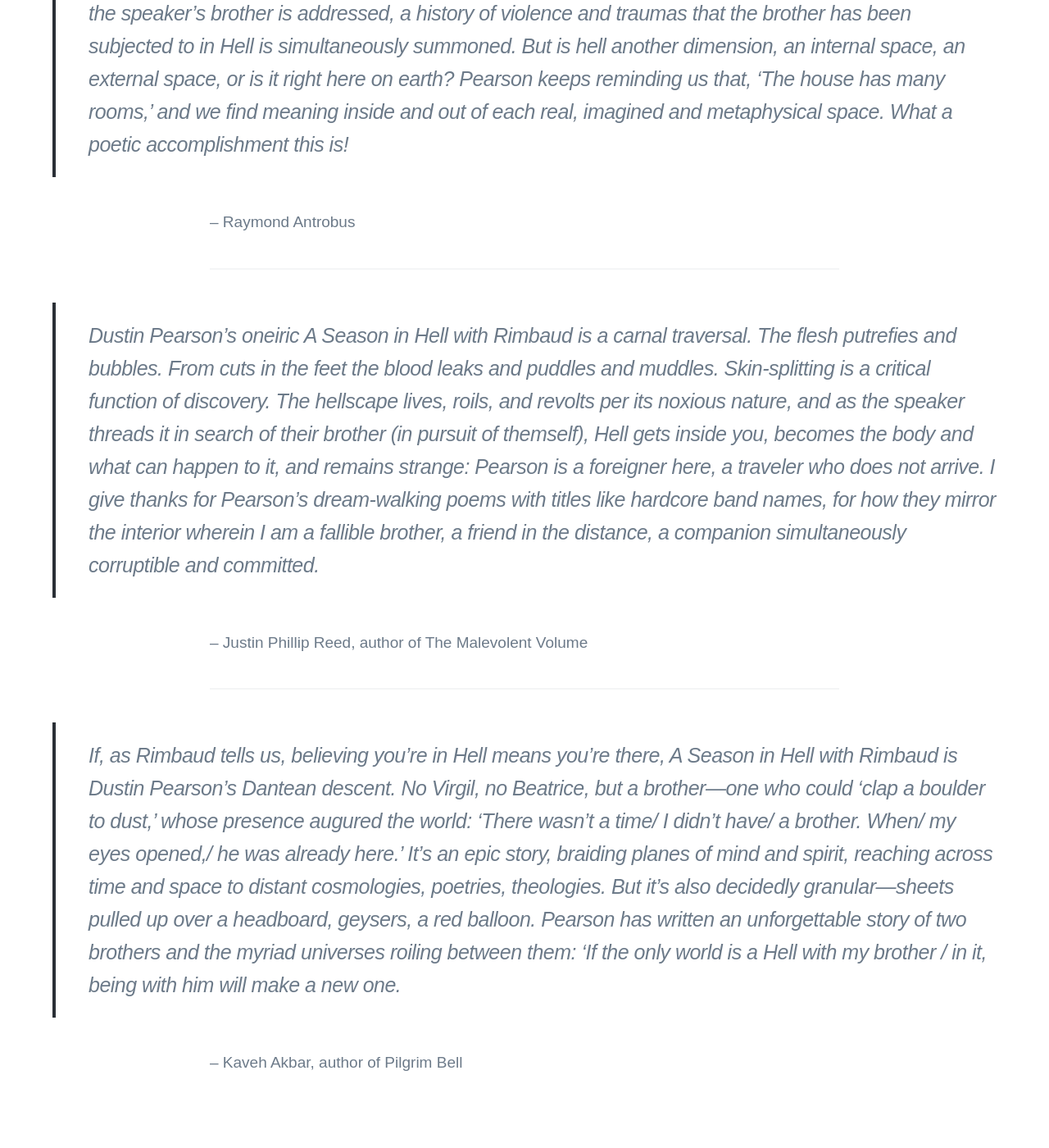
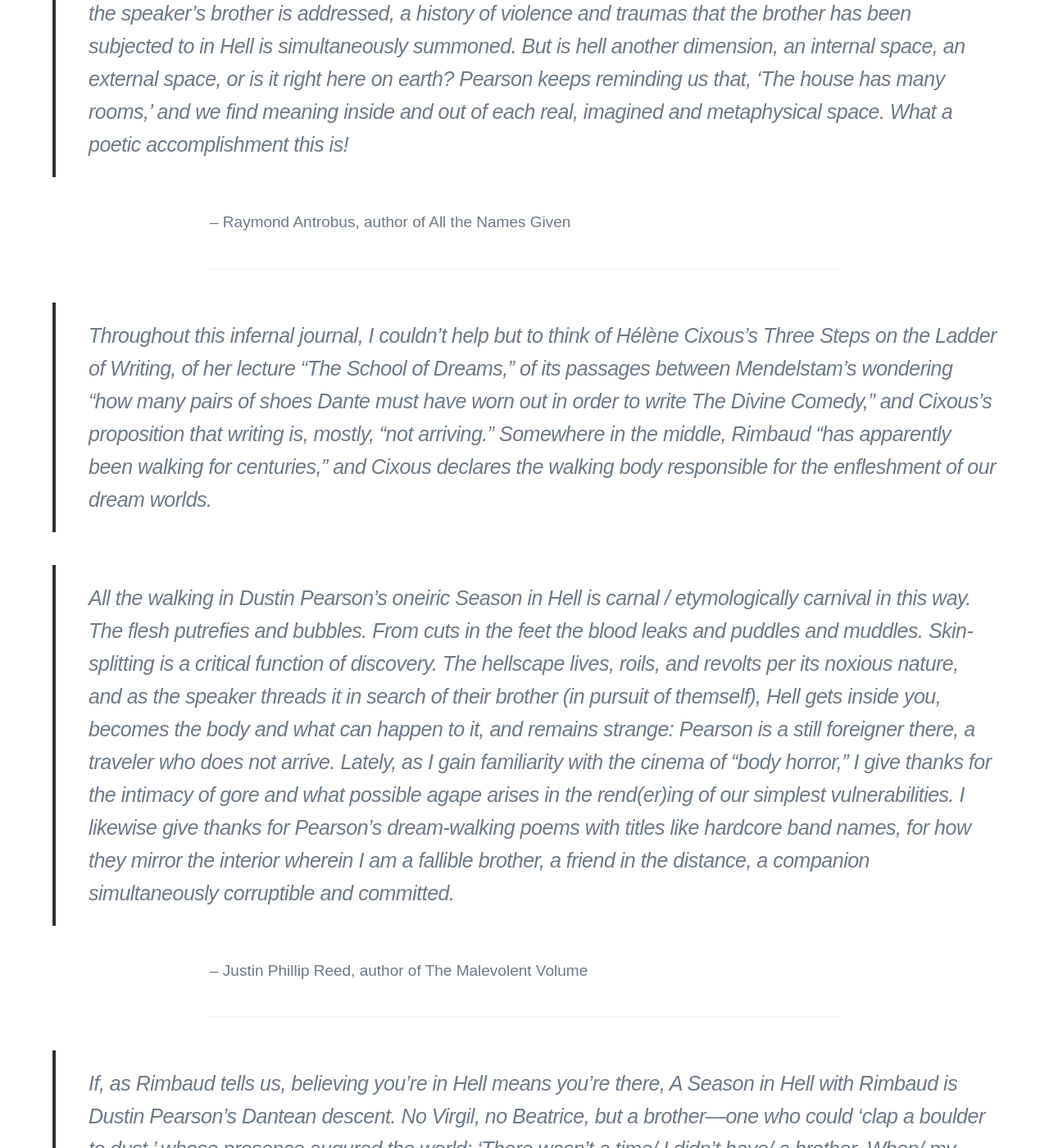
Before and after one commit to strikhar/dustinkpearson, a Jekyll site: the page built from _projects/2021-10-12-season-in-hell-with-rimbaud.md, in a window 1280 px wide and 1400 px high, scrolled down 1652 px. Shown: the whole window at 82% size. Built offline with Jekyll 4.4.1, drawn with Linux system fonts in a browser that asks for light colours; nearby versions of some CDN libraries; some web fonts are replaced.

Commit message:
Update 2021-10-12-season-in-hell-with-rimbaud.md

```diff
--- a/_projects/2021-10-12-season-in-hell-with-rimbaud.md
+++ b/_projects/2021-10-12-season-in-hell-with-rimbaud.md
@@ -21,11 +21,13 @@ ____________________________________________________________________________
 
 > *You can lose your brother to Hell/ and still be happy inside your house,’ begins one of Pearson's striking and unforgettable poems. Pearson is at once metaphysical and allegorical. While summoning Rimbaud's symbolism poetics, he creates a voice uniquely his own, with questions of brotherhood, performative masculinity, and the horrors and vulnerabilities of our mortal bodies. There are many rooms to open in each of Pearson's poems. A Season In Hell With Rimbaud is a rich and thorough collection. Each time the speaker's brother is addressed, a history of violence and traumas that the brother has been subjected to in Hell is simultaneously summoned. But is hell another dimension, an internal space, an external space, or is it right here on earth? Pearson keeps reminding us that, ‘The house has many rooms,’ and we find meaning inside and out of each real, imagined and metaphysical space. What a poetic accomplishment this is!*
 
--- Raymond Antrobus
+-- Raymond Antrobus, author of All the Names Given
 
 ---
 
-> *Dustin Pearson’s oneiric A Season in Hell with Rimbaud is a carnal traversal. The flesh putrefies and bubbles. From cuts in the feet the blood leaks and puddles and muddles. Skin-splitting is a critical function of discovery. The hellscape lives, roils, and revolts per its noxious nature, and as the speaker threads it in search of their brother (in pursuit of themself), Hell gets inside you, becomes the body and what can happen to it, and remains strange: Pearson is a foreigner here, a traveler who does not arrive. I give thanks for Pearson’s dream-walking poems with titles like hardcore band names, for how they mirror the interior wherein I am a fallible brother, a friend in the distance, a companion simultaneously corruptible and committed.*
+> *Throughout this infernal journal, I couldn’t help but to think of Hélène Cixous’s Three Steps on the Ladder of Writing, of her lecture “The School of Dreams,” of its passages between Mendelstam’s wondering “how many pairs of shoes Dante must have worn out in order to write The Divine Comedy,” and Cixous's proposition that writing is, mostly, “not arriving.” Somewhere in the middle, Rimbaud “has apparently been walking for centuries,” and Cixous declares the walking body responsible for the enfleshment of our dream worlds.*
+
+> *All the walking in Dustin Pearson’s oneiric Season in Hell is carnal / etymologically carnival in this way. The flesh putrefies and bubbles. From cuts in the feet the blood leaks and puddles and muddles. Skin-splitting is a critical function of discovery. The hellscape lives, roils, and revolts per its noxious nature, and as the speaker threads it in search of their brother (in pursuit of themself), Hell gets inside you, becomes the body and what can happen to it, and remains strange: Pearson is a still foreigner there, a traveler who does not arrive. Lately, as I gain familiarity with the cinema of “body horror,” I give thanks for the intimacy of gore and what possible agape arises in the rend(er)ing of our simplest vulnerabilities. I likewise give thanks for Pearson’s dream-walking poems with titles like hardcore band names, for how they mirror the interior wherein I am a fallible brother, a friend in the distance, a companion simultaneously corruptible and committed.*
 
 -- Justin Phillip Reed, author of The Malevolent Volume
 
```
